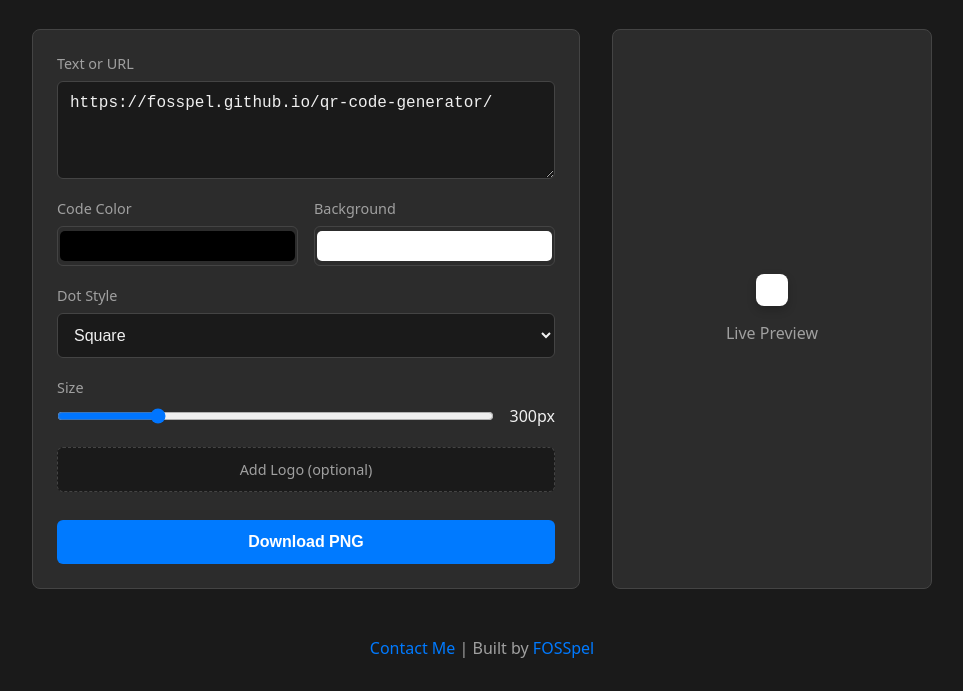
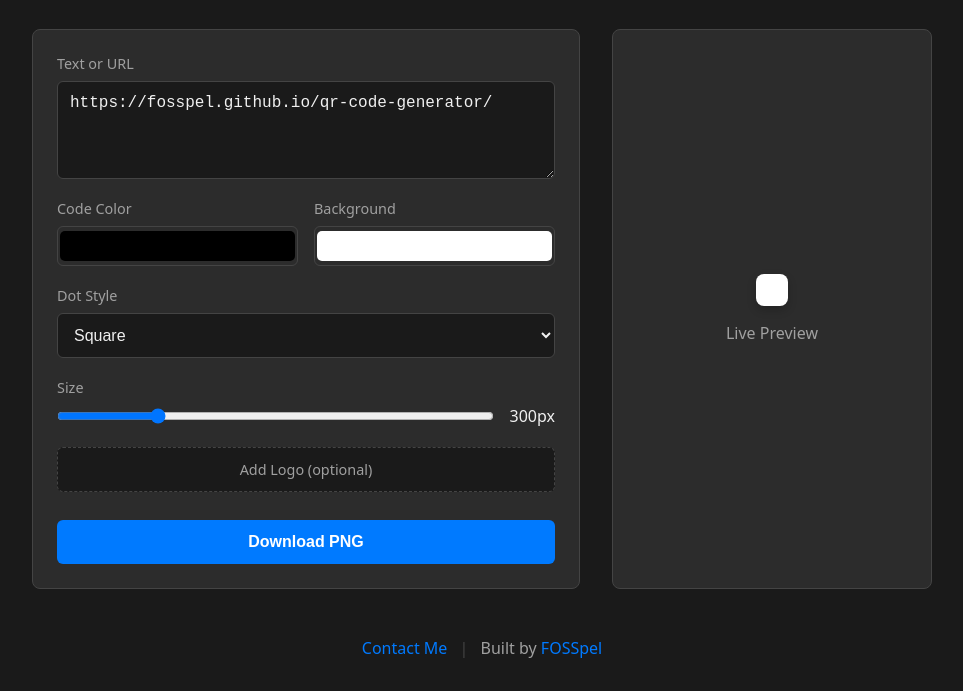
Before and after one commit to minhk7128/qr-code-generator, a plain HTML site: page index.html in a window 1280 px wide. Shown: the part 122-813 px from the top of the page, without its empty margins (158-1121 px from the left). Drawn offline with Linux system fonts and the light colour scheme; a script that the page names is missing.

Commit message:
Update style.css
new footer

```diff
--- a/style.css
+++ b/style.css
@@ -201,3 +201,7 @@ input[type="file"] {
 .app-footer a:hover {
     text-decoration: underline;
 }
+.app-footer .separator {
+    margin: 0 0.5rem;
+    color: var(--border-color);
+}
```
